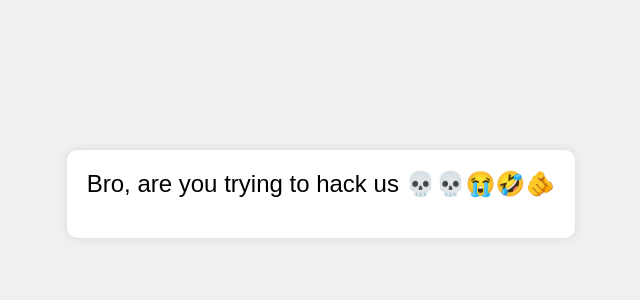
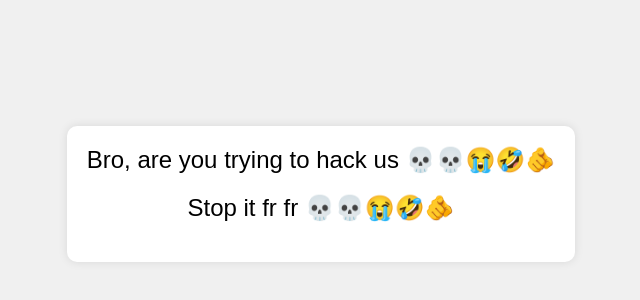
Before and after one commit to Yhile/AGFGQG, a plain HTML site: page index.html in a window 1280 px wide. Shown: the part 206-506 px from the top of the page, without its empty margins (319-959 px from the left). Drawn offline with Linux system fonts and the light colour scheme.

Commit message:
Update index.html

```diff
--- a/index.html
+++ b/index.html
@@ -30,6 +30,7 @@
 <body>
     <div class="joke-container">
         <div class="joke">Bro, are you trying to hack us 💀💀😭🤣🫵</div>
+        <div class="joke">Stop it fr fr 💀💀😭🤣🫵</div>
     </div>
 
 </body>
```
